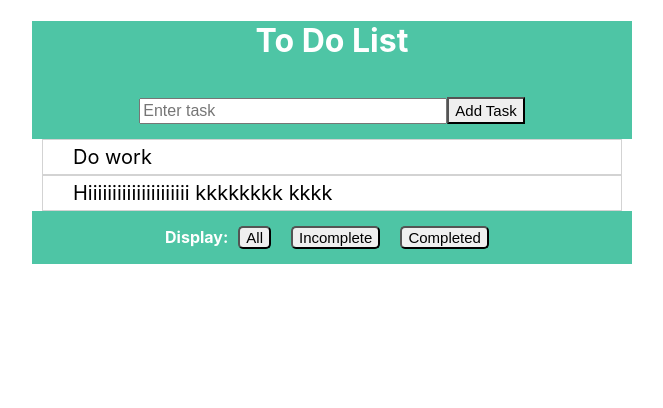
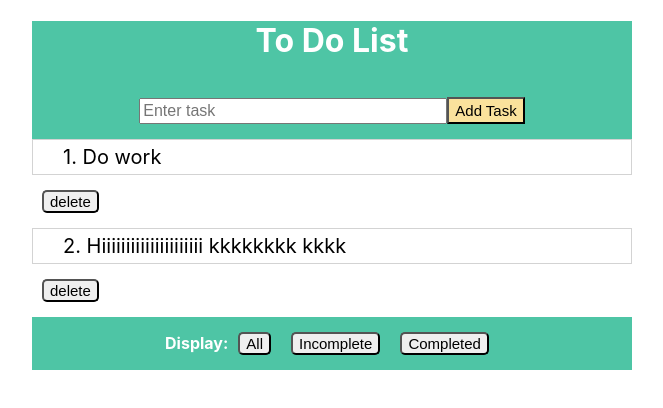
Before and after one commit to wenyuzheng/to-do-list, a React (Create React App) app: page / in a window 1280 px wide. Shown: the top 408 px of the page, without its empty margins (308-971 px from the left). Built offline with nearby package versions, Linux system fonts and the light colour scheme.

Commit message:
add task function

```diff
--- a/src/App.css
+++ b/src/App.css
@@ -16,14 +16,13 @@ button:hover {
 }
 
 .taskList {
-  margin: auto;
   text-align: left;
   /* display: inline-flex; */
 }
 
 .text {
   border: 1px lightgrey solid;
-  font-size: 10px;
+  font-size: 20px;
   padding: 5px 30px;
 }
 
--- a/src/App.js
+++ b/src/App.js
@@ -45,17 +45,17 @@ const App = () => {
 
   return (
     <div className="App">
-      <Header taskList={taskList} setTaskList={setTaskList} userInput={userInput}/>
+      <Header taskList={taskList} setTaskList={setTaskList} userInput={userInput} setUserInput={setUserInput}/>
 
       <div>
-        {taskList.map((task) => {
+        {taskList.map((task, index) => {
           const completed = task.isComplete ? "line-through" : "";
           const style = { textDecorationLine: completed};
 
           return (
             <div className="taskList">
-              <div onClick={() => toggleCompletionHandler(task, setTaskList)} style={style} className="text" key={Date.now()}> {task.title} </div>
-              {/* <button >delete</button> */}
+              <div onClick={() => toggleCompletionHandler(task, setTaskList)} style={style} className="text" key={Date.now()}> {(index+1) + ". " + task.title} </div>
+              <button >delete</button>
             </div>
           )
 
@@ -76,3 +76,12 @@ const App = () => {
 }
 
 export default App;
+
+
+// Work to be done:
+// 1. delete button function
+// 2. delete button layout
+// 3. set currDisplaying
+// 4. display all/incomplete/completed
+// 5. display buttons background color changed if clicked
+// 6. firebase
--- a/src/Display.js
+++ b/src/Display.js
@@ -1,4 +1,4 @@
-import React from 'react';
+import React, { useState }from 'react';
 import './Display.css';
 
 const Display = (props) => {
@@ -18,10 +18,16 @@ const Display = (props) => {
     //     console.log(props.c)
     // }
 
+    const [clicked, setClicked] = useState(false);
+
     const displayHandler = (name) => {
         props.setCurrDisplaying(name);
+        setClicked(true);
         console.log(props.currDisplaying)
     }
+
+    // const backgroundColor = clicked ? "fae29c" : "white";
+    // const style = { backgroundColor };
 
     return (
         <div className="outerDisplayDiv">
@@ -30,13 +36,13 @@ const Display = (props) => {
                     <p> Display:</p>
                 </div>
                 <div>
-                    <button onClick={() => displayHandler("All")}>All</button>
+                    <button onClick={() => displayHandler("All")} >All</button>
                 </div>
                 <div>
-                    <button onClick={() => displayHandler("Incomplete")}>Incomplete</button>
+                    <button onClick={() => displayHandler("Incomplete")} >Incomplete</button>
                 </div>
                 <div>
-                    <button onClick={() => displayHandler("Completed")}>Completed</button>
+                    <button onClick={() => displayHandler("Completed")} >Completed</button>
                 </div>
             </div>
         </div>
--- a/src/Header.css
+++ b/src/Header.css
@@ -10,7 +10,12 @@ h1 {
     margin: 15px 0;
     border-radius: 0%;
     height: 27px;
-    /* background-color: #b399dd; */
+    background-color: #fae29c;
+}
+
+.addButton:hover {
+    background-color: #e7c27d;
+    color: white;
 }
 
 #userInput
--- a/src/Header.js
+++ b/src/Header.js
@@ -4,22 +4,13 @@ import './Header.css';
 const Header = (props) => {
 
     const addTasksHandler = () => {
-        // let newTaskList = [...props.taskList];
-        // let text = props.userInput;
-        // const task = {
-        //     title: text,
-        //     isComplete: false
-        // }
-        // newTaskList.push(task);
-        // props.setTaskList(newTaskList);
-
-        let text = props.userInput;
         const task = {
-            title: text,
+            title: props.userInput,
             isComplete: false
         }
         let newTaskList = [...props.taskList, task];
         props.setTaskList(newTaskList);
+        props.setUserInput("");
     }
 
     return (
@@ -27,8 +18,15 @@ const Header = (props) => {
             <h1>To Do List</h1>
 
             <div>
-                <input type="text" id="userInput" placeholder="Enter task" onChange={props.userInput}/>
-                <button onClick={addTasksHandler} className="addButton"> Add Task </button>
+                <input
+                    value={props.userInput}
+                    type="text"
+                    id="userInput"
+                    placeholder="Enter task"
+                    onChange={(e) => {props.setUserInput(e.target.value)}}/>
+                <button
+                    onClick={addTasksHandler}
+                    className="addButton"> Add Task </button>
             </div>
         </div>
     )
--- a/src/Task.css
+++ b/src/Task.css
@@ -3,11 +3,6 @@
     margin: 0 300px;
 }
 
-.text {
-    font-size: 20px;
-    margin: auto 10px;
-}
-
 .checkbox {
     margin: auto 10px;
 }
```
